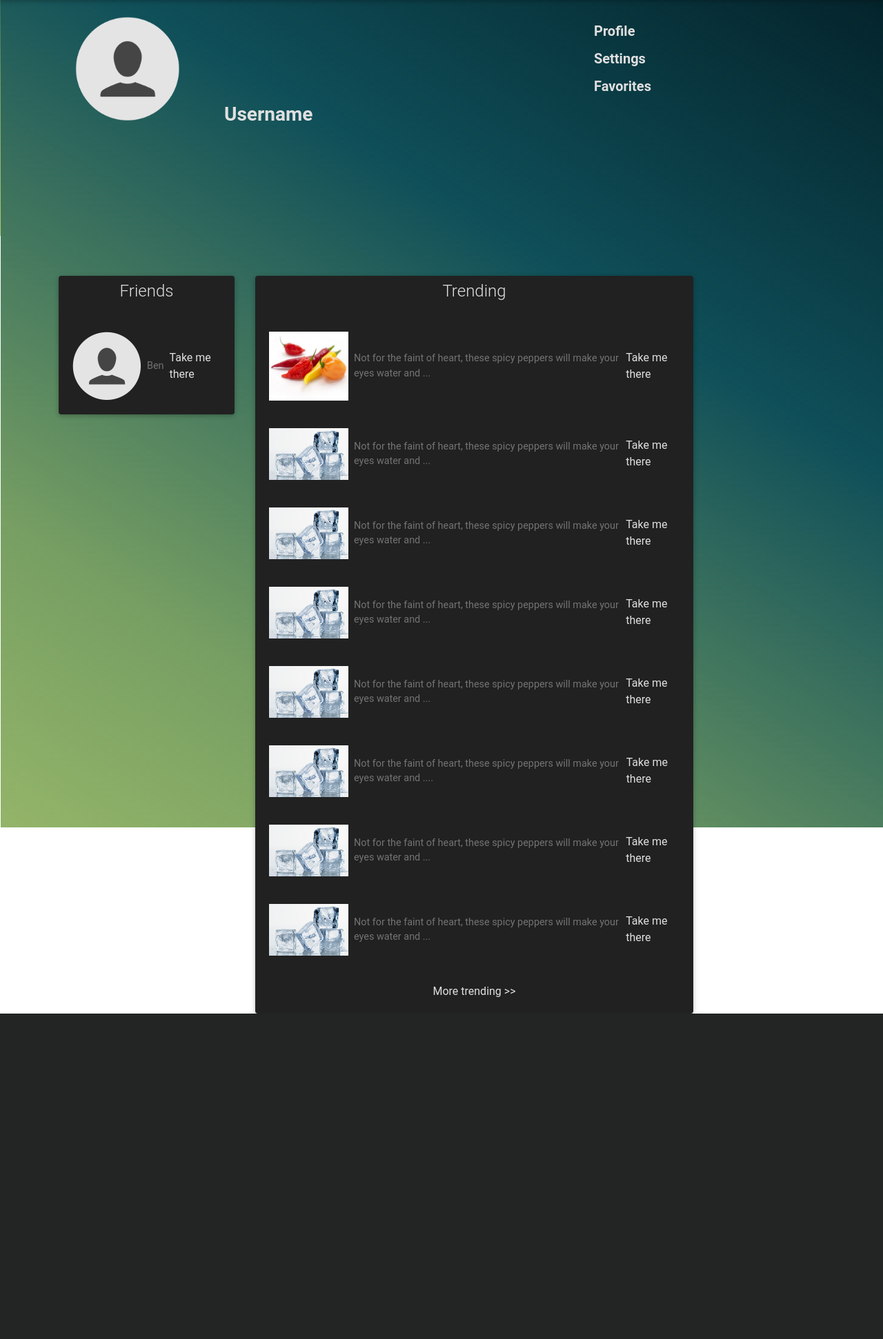
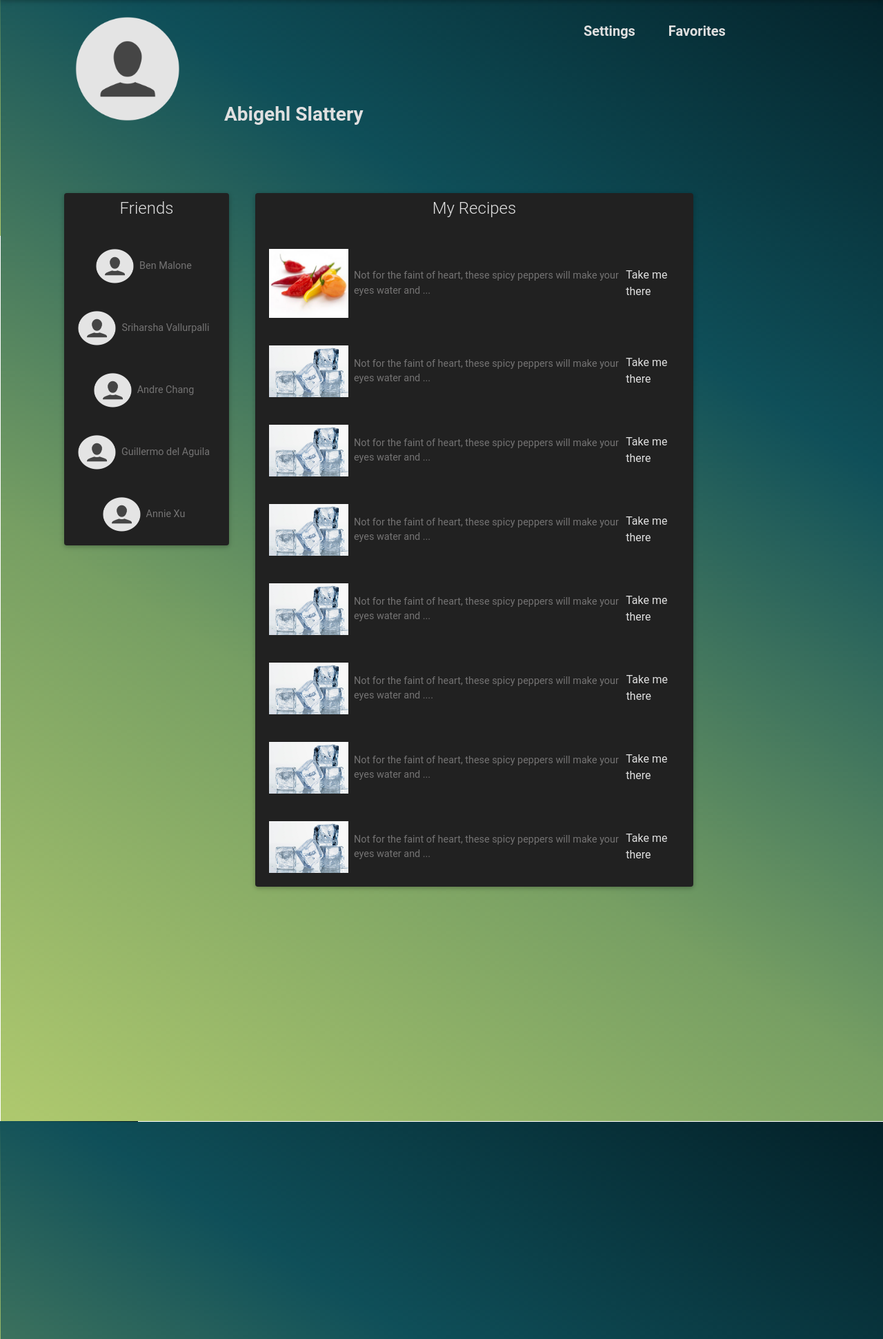
Before and after one commit to abigehl/Cs307GroupProject, a Flask app: template templates/ProfilePage.html in a window 1280 px wide. Shown: the part 58-2000 px from the top of the page at 69% size. Before the commit the page ends 1528 px from the top, so only its background shows below. Run offline with Flask 2, Linux system fonts and the light colour scheme; the template is opened without the code that fills it, so the values that code supplies are empty; some libraries are stand-ins or nearby versions.

Commit message:
ProfileUpdate

```diff
--- a/templates/ProfilePage.html
+++ b/templates/ProfilePage.html
@@ -22,7 +22,7 @@
 <script type="text/javascript" src="https://cdnjs.cloudflare.com/ajax/libs/mdbootstrap/4.5.11/js/mdb.min.js"></script>
 </head>
 
-<div style="background-image: url(Images/bg.png); ">
+<div style="background-image: url(Images/bg.png); height:250vh">
         <!--Navbar-->
         <nav style="background-image: url(Images/navbar.jpg)">
         <nav class="navbar navbar-expand-lg navbar-dark transparent">
@@ -73,19 +73,20 @@
           <!-- Start your project here-->
           <div class="container">
                 <div class="row">
-                  <div class="col-12 col-sm-6 col-lg-8" style="width: 50vh; height: 50vh">
+                  <div class="col-12 col-sm-6 col-lg-8" style="width: 50vh; height: 35vh">
                         <div class="media">
                                 <img class="d-flex mr-3 p-4" src="../static/Images/emptyProf.png" alt="Generic placeholder image" style="width: 200px; height: 200px ;">
                                 <div class="media-body p-4">
-                                        <h3 class="font-weight-bold text-light" style="margin-top: 125px">Username</h3>
+                                        <h3 class="font-weight-bold text-light" style="margin-top: 125px">Abigehl Slattery</h3>
                                 </div>
                             </div>
                     </div>
-                  <div class="col-6 col-lg-4" style="width: 50vh; height:50vh">
+                  <div class="col-6 col-lg-4" style="width: 50vh; height:35vh">
                         <h5 class="font-weight-bold text-light" style="margin-top: 25px">
-                            <a class="nav-link text-light" href="">Profile</a>
+                          <div class="row">
                             <a class="nav-link text-light mr-3" href="usersettings.html">Settings</a>
                             <a class="nav-link text-light" href="favorites.html">Favorites</a>
+                          </div>
                         </h5>
                   </div>
                 </div>
@@ -96,12 +97,30 @@
                         <div class="card flex bg-dark">
                           <h4 class="animated fadeIn mb-4 flex-center text-light mt-2 " >Friends</h4>
                           <div class="card-body flex-center">
-                            <img src="../static/Images/emptyProf.png" alt="Ben" height="100" width="115" class="left">
+                            <img src="../static/Images/emptyProf.png" alt="Ben" height="50" width="55" class="left">
                             <!--description needs to show a certain length of description-->
-                            <p class="card-text mr-2 ml-2">Ben</p>
-                            <a href="#" class="card-link text-light">Take me there</a>
+                            <p class="card-text mr-2 ml-2">Ben Malone</p>
                           </div>
-
+                          <div class="card-body flex-center">
+                            <img src="../static/Images/emptyProf.png" alt="Ben" height="50" width="55" class="left">
+                            <!--description needs to show a certain length of description-->
+                            <p class="card-text mr-2 ml-2">Sriharsha Vallurpalli</p>
+                          </div>
+                          <div class="card-body flex-center">
+                            <img src="../static/Images/emptyProf.png" alt="Ben" height="50" width="55" class="left">
+                            <!--description needs to show a certain length of description-->
+                            <p class="card-text mr-2 ml-2">Andre Chang</p>
+                          </div>
+                          <div class="card-body flex-center">
+                            <img src="../static/Images/emptyProf.png" alt="Ben" height="50" width="55" class="left">
+                            <!--description needs to show a certain length of description-->
+                            <p class="card-text mr-2 ml-2">Guillermo del Aguila</p>
+                          </div>
+                          <div class="card-body flex-center">
+                            <img src="../static/Images/emptyProf.png" alt="Ben" height="50" width="55" class="left">
+                            <!--description needs to show a certain length of description-->
+                            <p class="card-text mr-2 ml-2">Annie Xu</p>
+                          </div>
                         </div>
                       </div>
                     </div>
@@ -110,7 +129,7 @@
                     <div style="height: 100vh w-50" >
                       <div class="flex-end flex-center" >
                         <div class="card flex bg-dark">
-                          <h4 class="animated fadeIn mb-4 flex-center text-light mt-2 " >Trending</h4>
+                          <h4 class="animated fadeIn mb-4 flex-center text-light mt-2 " >My Recipes</h4>
                           <div class="card-body flex-center">
                             <img src="../static/Images/spicy.jpg" alt="Spicy pepper recipe" height="100" width="115" class="left">
                             <!--description needs to show a certain length of description-->
@@ -152,9 +171,7 @@
                               <p class="card-text mr-2 ml-2">Not for the faint of heart, these spicy peppers will make your eyes water and ...</p>
                               <a href="#" class="card-link text-light">Take me there</a>
                           </div>
-                          <div class="card-body flex-center">
-                              <a href="#" class="card-link text-light">More trending >></a>
-                          </div>
+
                         </div>
                       </div>
                     </div>
```
